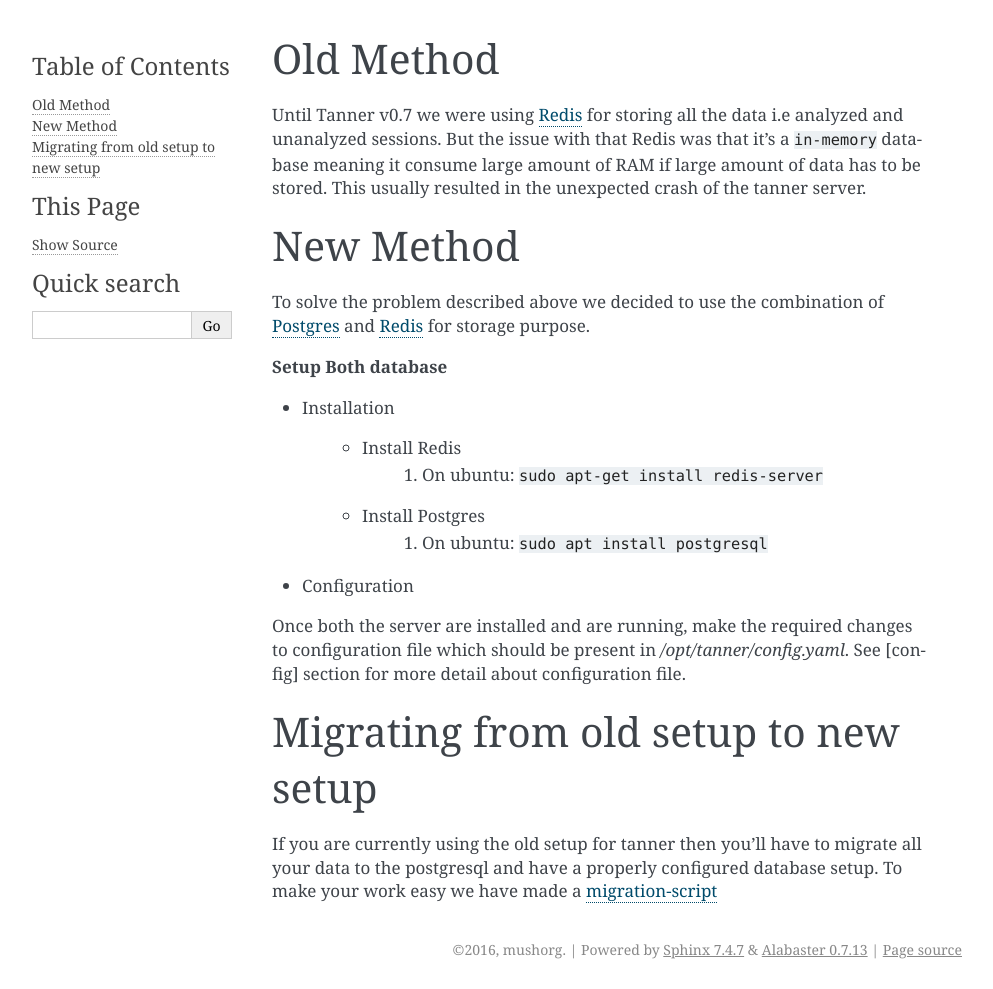
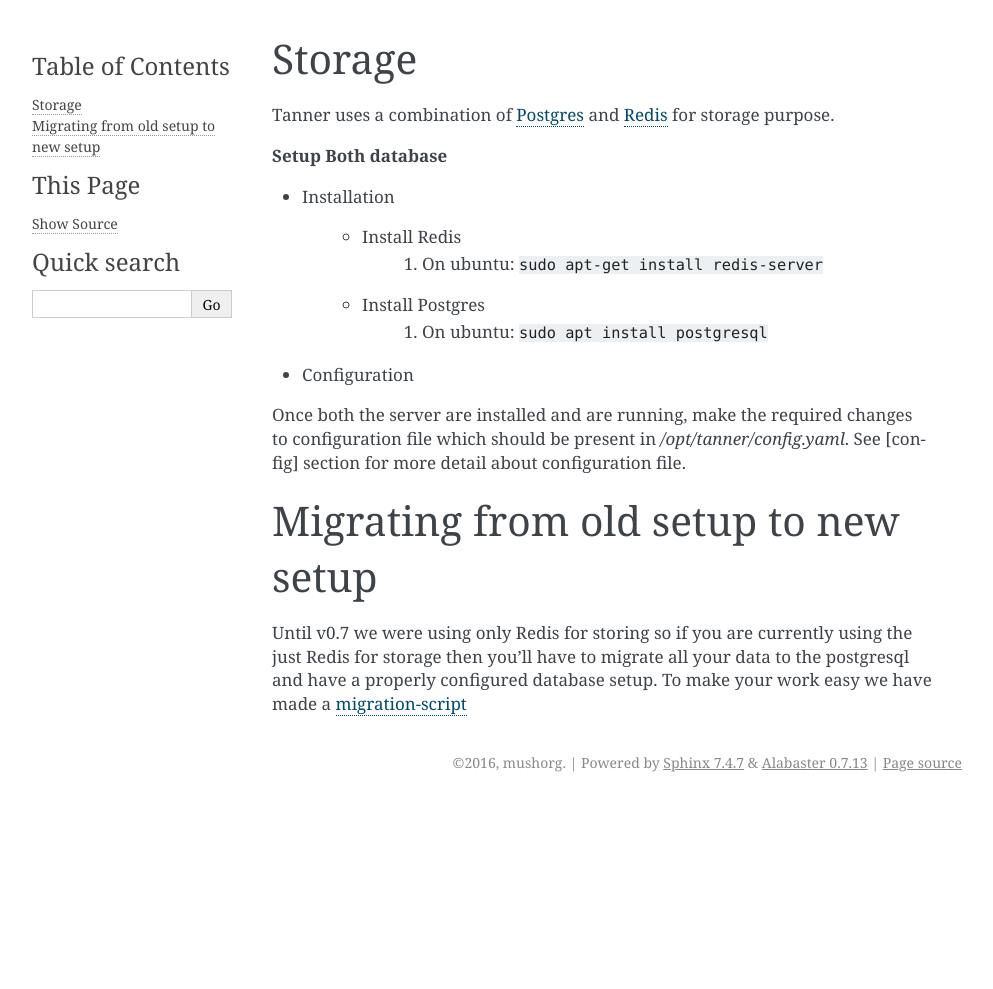
Before and after one commit to mushorg/tanner, a Sphinx documentation site: the page built from docs/source/storage.rst, in a window 1280 px wide. Shown: the whole page, without its empty margins (148-1141 px from the left). Built offline with Sphinx 7.4.7, drawn with Linux system fonts in a browser that asks for light colours; after the commit the page ends 900 px from its top, so only the background shows below that.

Commit message:
Update storage doc

```diff
--- a/docs/source/storage.rst
+++ b/docs/source/storage.rst
@@ -1,12 +1,7 @@
-Old Method
-==========
-Until Tanner v0.7 we were using Redis_ for storing all the data i.e analyzed and unanalyzed sessions. But the issue with that Redis was that it's a ``in-memory`` database meaning it consume large amount of RAM if large amount of data has to be stored. This usually resulted in the unexpected crash of the tanner server.
-
-
-New Method
+Storage
 ==========
 
-To solve the problem described above we decided to use the combination of Postgres_ and Redis_ for storage purpose.
+Tanner uses a combination of Postgres_ and Redis_ for storage purpose.
 
 
 **Setup Both database**
@@ -26,7 +21,7 @@ Once both the server are installed and are running, make the required changes to
 Migrating from old setup to new setup
 =====================================
 
-If you are currently using the old setup for tanner then you'll have to migrate all your data to the postgresql and have a properly configured database setup. To make your work easy we have made a migration-script_
+Until v0.7 we were using only Redis for storing so if you are currently using the just Redis for storage then you'll have to migrate all your data to the postgresql and have a properly configured database setup. To make your work easy we have made a migration-script_
 
 
 .. _Redis: http://redis.io/
```
